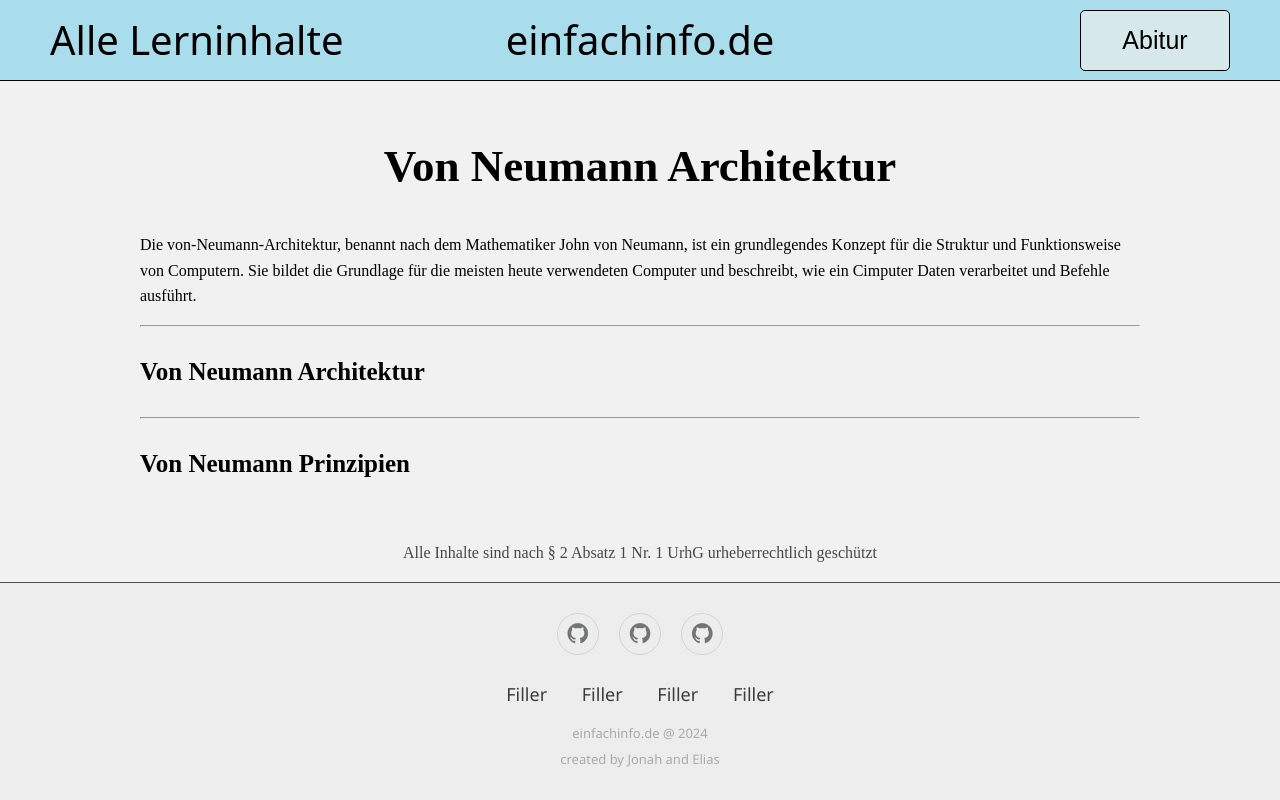
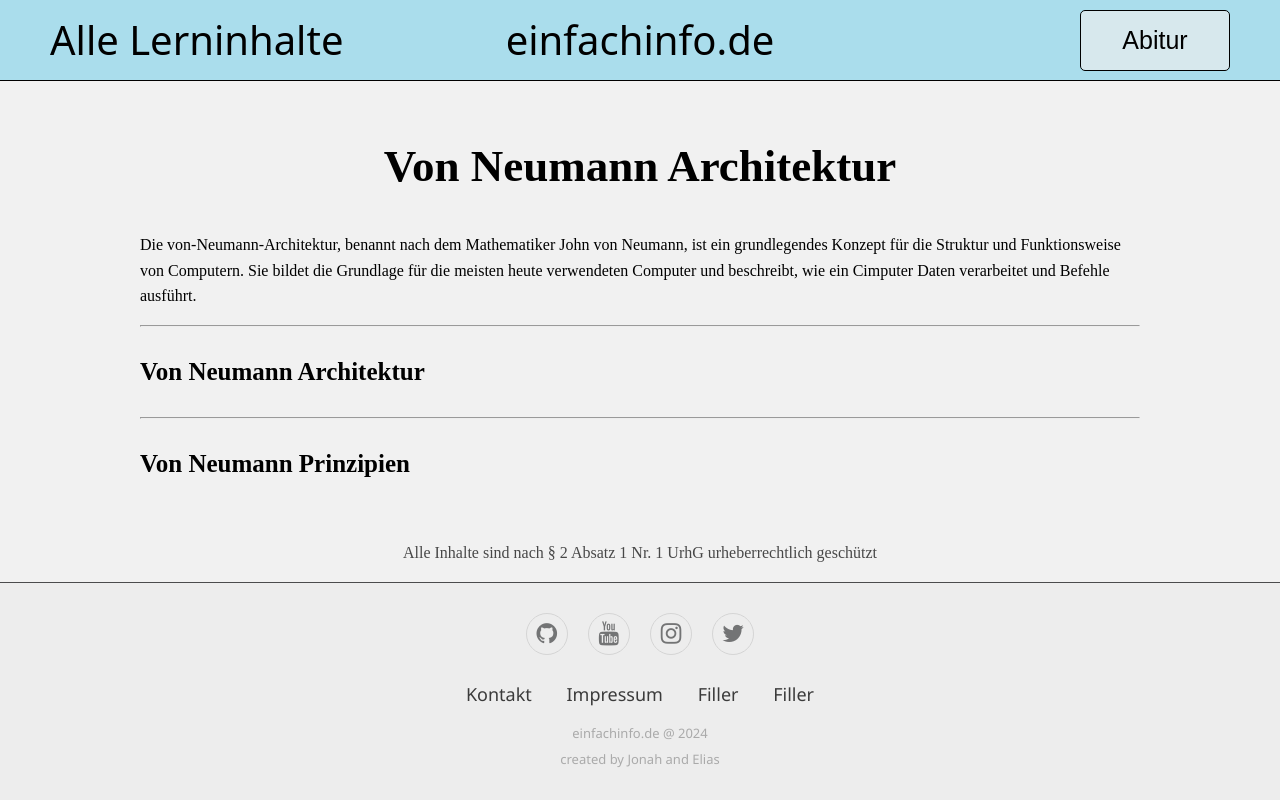
Before and after one commit to einfachinfo/einfachinfo.de, a plain HTML site: page informatiksysteme/von_neumann_architektur.html in a window 1280 px wide. Drawn offline with Linux system fonts and the light colour scheme.

Commit message:
edited footer for: youtube, instagram and twitter

```diff
--- a/informatiksysteme/von_neumann_architektur.html
+++ b/informatiksysteme/von_neumann_architektur.html
@@ -59,16 +59,17 @@
     </body>
     <footer>
         <div class="social">
-            <a href="#"><i class="fa fa-github"></i></a>
-            <a href="#"><i class="fa fa-github"></i></a>
-            <a href="#"><i class="fa fa-github"></i></a>
+            <a href="https://github.com/einfachinfo" target="_blank"><i class="fa fa-github"></i></a>
+            <a href="#" target="_blank"><i class="fa fa-youtube"></i></a>
+            <a href="#" target="_blank"><i class="fa fa-instagram"></i></a>
+            <a href="#" target="_blank"><i class="fa fa-twitter"></i></a>
         </div>
 
         <ul class="footer-list">
-            <li><a href="#">Filler</a></li>
-            <li><a href="#">Filler</a></li>
-            <li><a href="#">Filler</a></li>
-            <li><a href="#">Filler</a></li>
+            <li><a href="#" target="_blank">Kontakt</a></li>
+            <li><a href="#" target="_blank">Impressum</a></li>
+            <li><a href="#" target="_blank">Filler</a></li>
+            <li><a href="#" target="_blank">Filler</a></li>
         </ul>
         <p class="copyright"><a href="https://github.com/einfachinfo" target="_blank">einfachinfo.de @ 2024</a></p>
         <p class="creator">created by <a href="https://github.com/thisisjsimon" target="_blank">Jonah</a> and <a href="https://github.com/LemonElias" target="_blank">Elias</a></p>
```
Also changed, not shown: index.html (+8 -7 lines), mensch_und_gesellschaft.html (+8 -7 lines).
